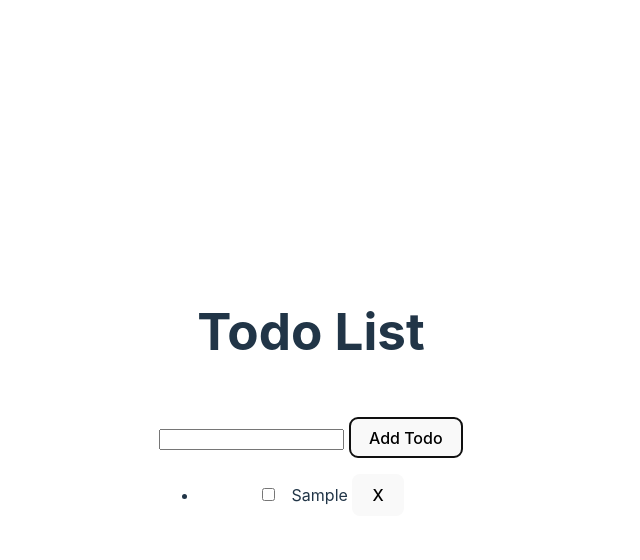
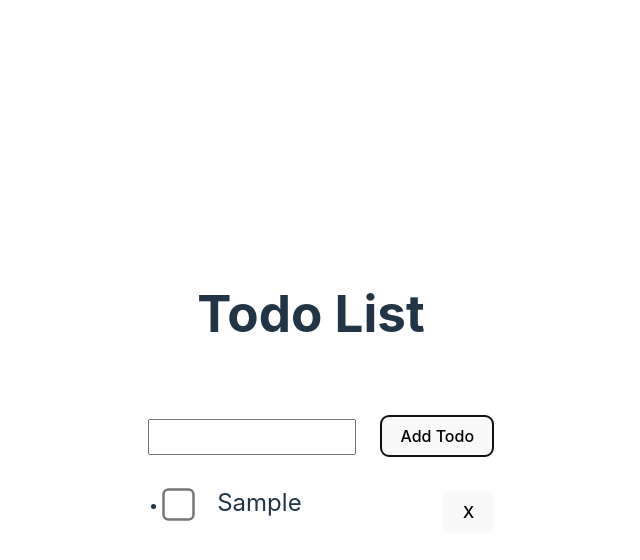
Before and after one commit to ACavalletto/todo.svelte, a Svelte app in the folder todo-svelte/: page / in a window 1280 px wide. Both pictures are taken after typing "Sample" into the empty fields and a click on the button "Add Todo". Shown: the top 560 px of the page, without its empty margins (329-969 px from the left). Built offline with nearby package versions, Linux system fonts and the light colour scheme.

Commit message:
basic todo app using svelte

```diff
--- a/todo-svelte/src/App.svelte
+++ b/todo-svelte/src/App.svelte
@@ -14,14 +14,14 @@
 <main>
   <div>
     <h1>Todo List</h1><br>
-    <input  bind:value= {todoInput}>
+    <input type='text' bind:value= {todoInput}>
     <button  on:click={handleClick}>Add Todo</button>
     <ul>
       {#each todoItems as item, index}
         <li>
           <input type='checkbox' bind:checked={item.checked}>
-            &nbsp {item.text}
-            <button on:click={() => handleRemove(index)}>X</button>
+             <span class:checked={item.checked}>{item.text}</span>
+            <button class= 'removeBtn' on:click={() => handleRemove(index)}>X</button>
         </li>
       {/each}
     </ul>
@@ -29,18 +29,26 @@
 </main>
 
 <style>
-  .logo {
-    height: 6em;
-    padding: 1.5em;
-    will-change: filter;
+ .checked{
+   text-decoration: line-through;
+ }
+ input[type='text']{
+   height: 30px;
+   width: 200px;
+   margin: 20px;
+ }
+ li{
+  text-align: left;
+   height: 42px;
   }
-  .logo:hover {
-    filter: drop-shadow(0 0 2em #646cffaa);
-  }
-  .logo.svelte:hover {
-    filter: drop-shadow(0 0 2em #ff3e00aa);
-  }
-  .read-the-docs {
-    color: #888;
-  }
+ .removeBtn{
+   float: right;
+ }
+ span{
+   margin-left: 25px;
+   font-size: 24px;
+ }
+ input[type='checkbox']{
+   transform: scale(2.5);
+ }
 </style>
```
